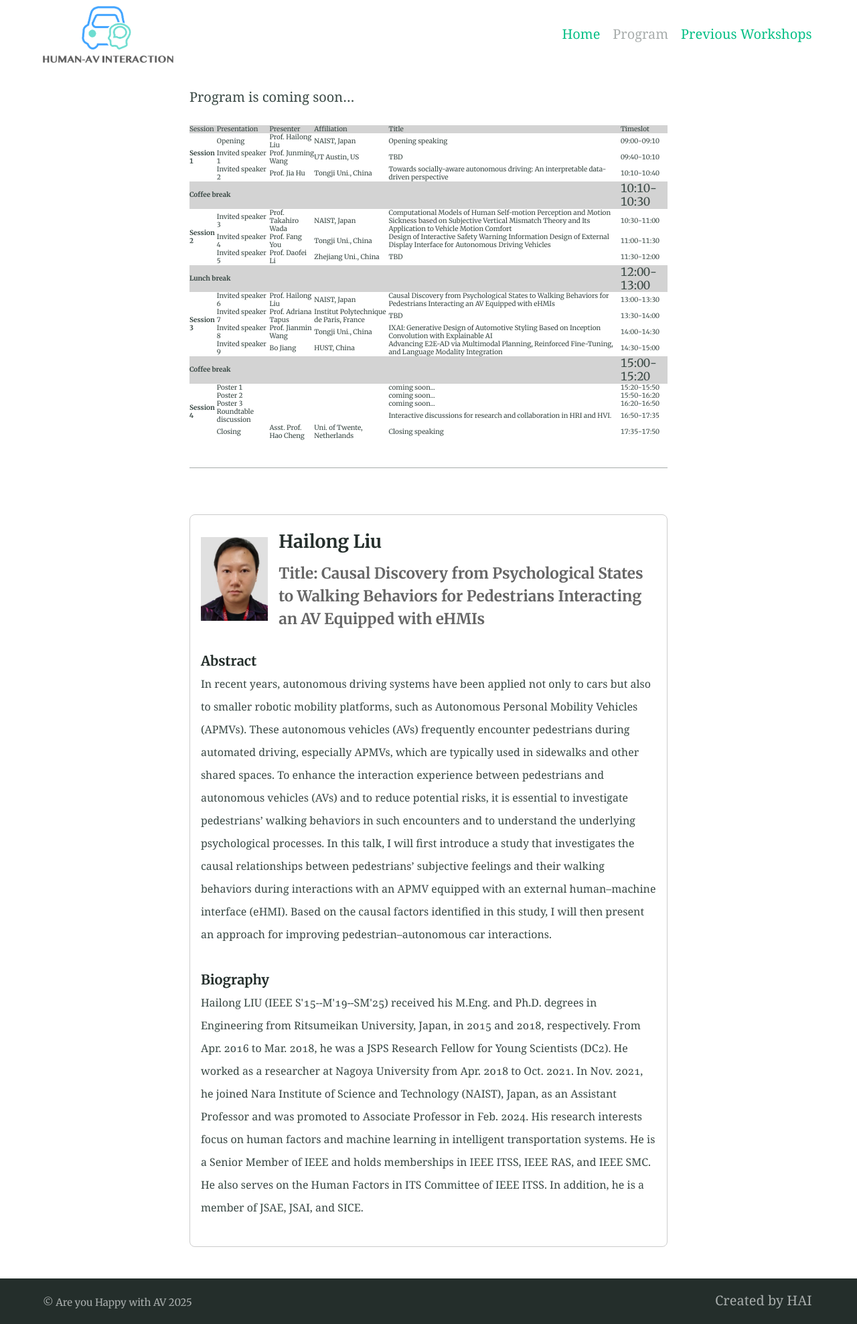
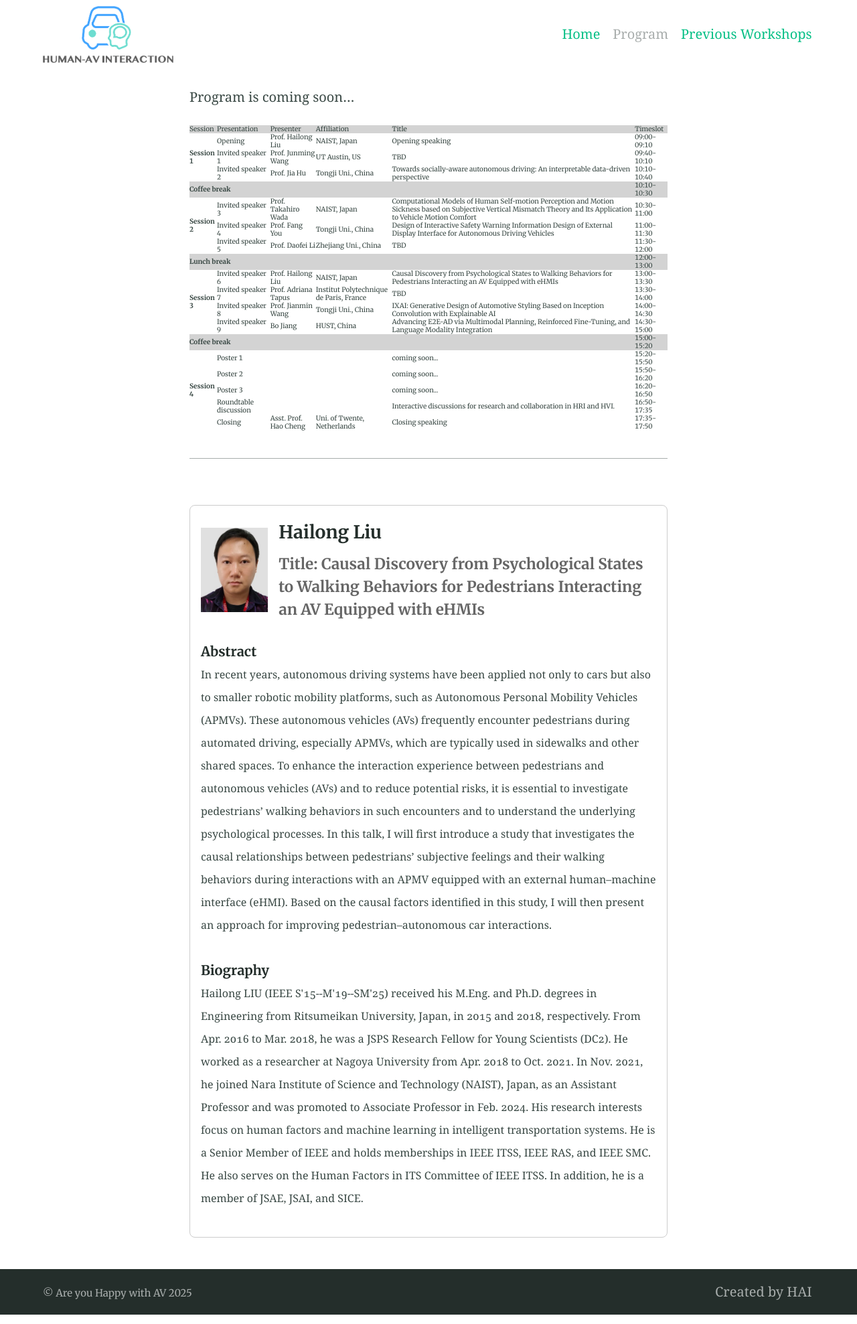
Before and after one commit to Are-You-Happy-with-AV/are-you-happy-with-av.github.io, a Jekyll site: the page built from program.md, in a window 1280 px wide. Shown: the whole page at 67% size. Built offline with Jekyll 4.4.1, drawn with Linux system fonts in a browser that asks for light colours; our own code applies the rules of GitHub Pages for plain Markdown files.

Commit message:
Update program.md

```diff
--- a/program.md
+++ b/program.md
@@ -32,7 +32,8 @@ Program is coming soon...
     <td style="font-size:10px;">10:10-10:40</td>
   </tr>
   <tr style="background-color:lightgrey;">
-    <td colspan="5" style="font-size:10px;"><b>Coffee break</b><td>10:10-10:30</td></td>
+    <td colspan="5" style="font-size:10px;"><b>Coffee break</b>
+    <td style="font-size:10px;">10:10-10:30</td></td>
   </tr>
   <tr>
     <td rowspan="3" style="font-size:10px;"><b>Session 2</b></td>
@@ -57,7 +58,8 @@ Program is coming soon...
     <td style="font-size:10px;">11:30-12:00</td>
   </tr>
  <tr style="background-color:lightgrey;">
-    <td colspan="5" style="font-size:10px;"><b>Lunch break</b><td>12:00-13:00</td></td>
+    <td colspan="5" style="font-size:10px;"><b>Lunch break</b>
+   <td style="font-size:10px;">12:00-13:00</td></td>
   </tr>
   <tr>
     <td rowspan="4" style="font-size:10px;"><b>Session 3</b></td>
@@ -89,7 +91,8 @@ Program is coming soon...
     <td style="font-size:10px;">14:30-15:00</td>
   </tr>
  <tr style="background-color:lightgrey;">
-    <td colspan="5" style="font-size:10px;"><b>Coffee break</b><td>15:00-15:20</td></td>
+    <td colspan="5" style="font-size:10px;"><b>Coffee break</b>
+   <td style="font-size:10px;">15:00-15:20</td></td>
   </tr>
   <tr>
     <td rowspan="5" style="font-size:10px;"><b>Session 4</b></td>
```
